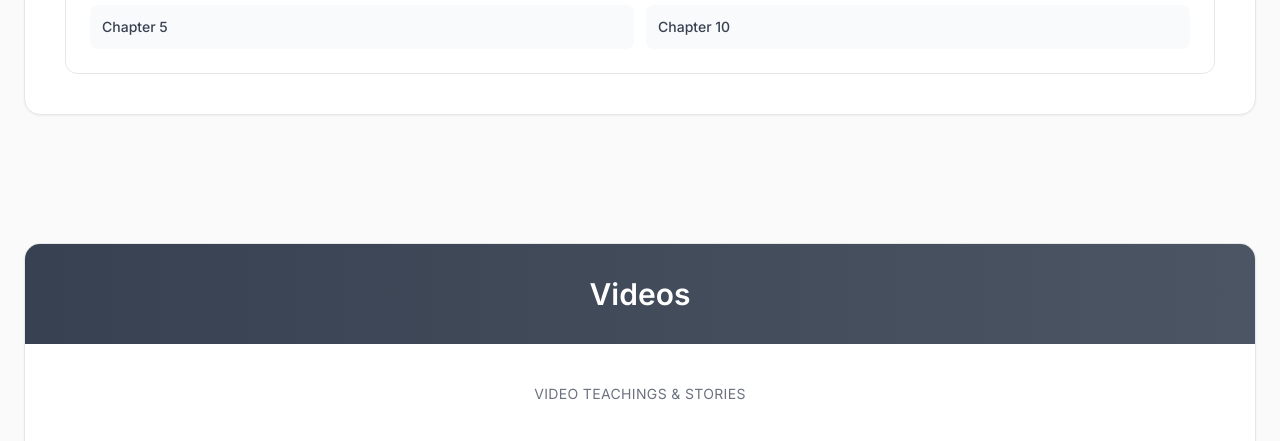
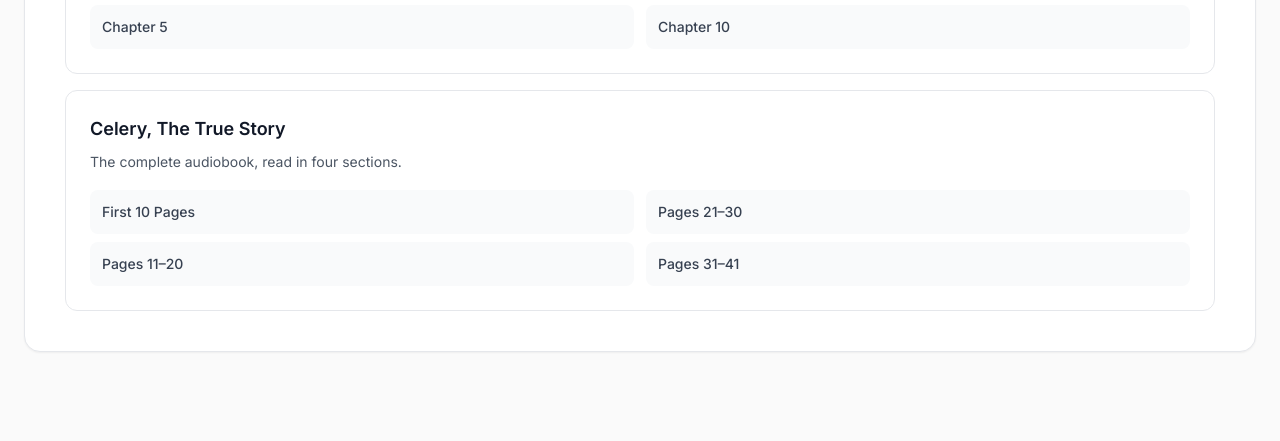
Before and after one commit to ryan-durrant/george-durrant-website, a website: page index.html in a window 1280 px wide. Shown: the part 7584-8025 px from the top of the page. Drawn offline with nearby package versions, Linux system fonts and the light colour scheme.

Commit message:
adding a new story celery

```diff
--- a/index.html
+++ b/index.html
@@ -2621,6 +2621,77 @@
                 </div>
               </div>
             </div>
+            <!-- Celery, The True Story Collection -->
+            <div
+              class="group border border-gray-200 rounded-xl p-6 hover:border-primary/30 hover:shadow-md transition-all duration-200"
+            >
+              <h3
+                class="text-lg font-semibold text-gray-900 mb-2 group-hover:text-primary transition-colors"
+              >
+                Celery, The True Story
+              </h3>
+              <p class="text-gray-600 mb-4 text-sm leading-relaxed">
+                The complete audiobook, read in four sections.
+              </p>
+              <div class="grid grid-cols-1 md:grid-cols-2 gap-3">
+                <div class="space-y-2">
+                  <div
+                    class="audio-card block p-3 bg-gray-50 hover:bg-primary/10 rounded-lg transition-all duration-200 group cursor-pointer"
+                  >
+                    <div class="flex items-center justify-between">
+                      <span class="text-sm font-medium text-gray-700"
+                        >First 10 Pages</span
+                      >
+                      <button
+                        class="play-btn hidden"
+                        data-audio="media/audiobooks/Celery, The True Story/Celery, the True Story (first 10 pages).m4a"
+                      ></button>
+                    </div>
+                  </div>
+                  <div
+                    class="audio-card block p-3 bg-gray-50 hover:bg-primary/10 rounded-lg transition-all duration-200 group cursor-pointer"
+                  >
+                    <div class="flex items-center justify-between">
+                      <span class="text-sm font-medium text-gray-700"
+                        >Pages 11–20</span
+                      >
+                      <button
+                        class="play-btn hidden"
+                        data-audio="media/audiobooks/Celery, The True Story/Celery, the True Story (11-20).m4a"
+                      ></button>
+                    </div>
+                  </div>
+                </div>
+                <div class="space-y-2">
+                  <div
+                    class="audio-card block p-3 bg-gray-50 hover:bg-primary/10 rounded-lg transition-all duration-200 group cursor-pointer"
+                  >
+                    <div class="flex items-center justify-between">
+                      <span class="text-sm font-medium text-gray-700"
+                        >Pages 21–30</span
+                      >
+                      <button
+                        class="play-btn hidden"
+                        data-audio="media/audiobooks/Celery, The True Story/Celery, the True Story (21-30).m4a"
+                      ></button>
+                    </div>
+                  </div>
+                  <div
+                    class="audio-card block p-3 bg-gray-50 hover:bg-primary/10 rounded-lg transition-all duration-200 group cursor-pointer"
+                  >
+                    <div class="flex items-center justify-between">
+                      <span class="text-sm font-medium text-gray-700"
+                        >Pages 31–41</span
+                      >
+                      <button
+                        class="play-btn hidden"
+                        data-audio="media/audiobooks/Celery, The True Story/Celery, the True Story (31-41).m4a"
+                      ></button>
+                    </div>
+                  </div>
+                </div>
+              </div>
+            </div>
           </div>
         </div>
       </div>
```
Also changed, not shown: 4 other files.
